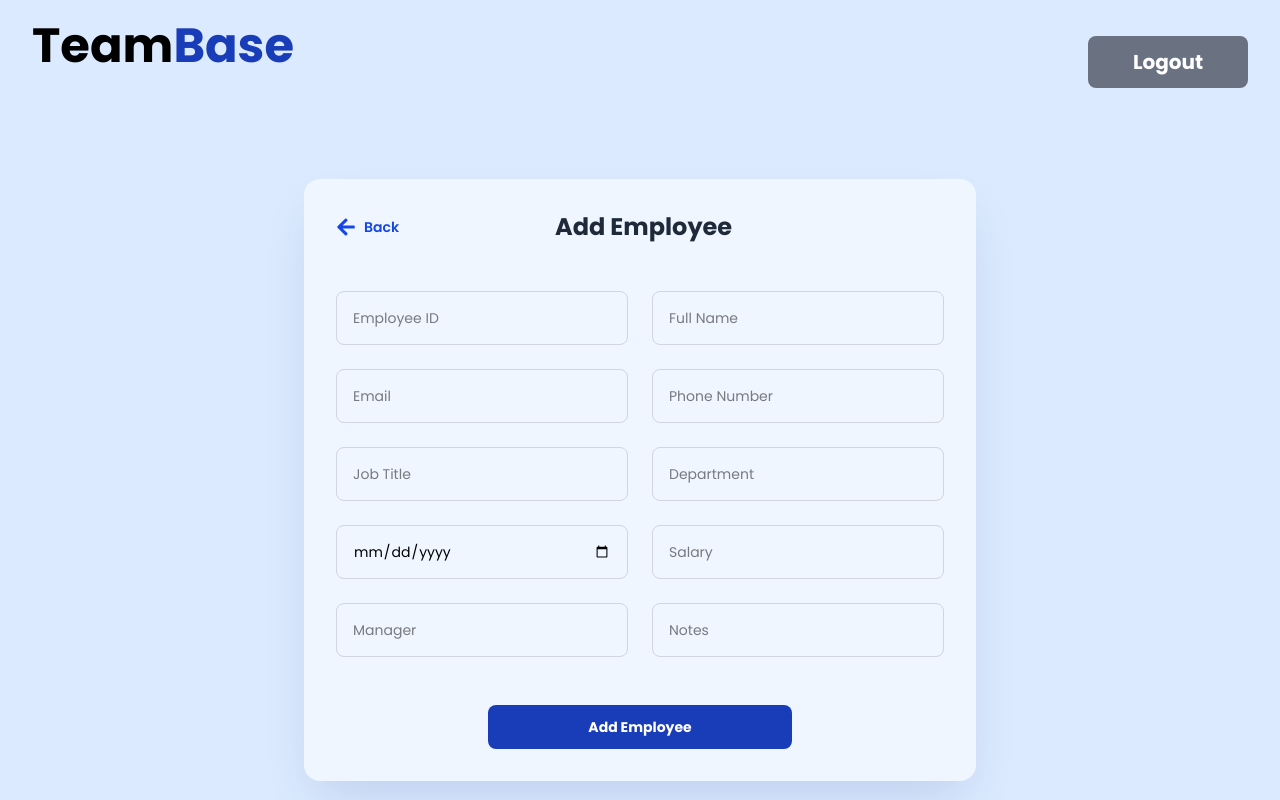
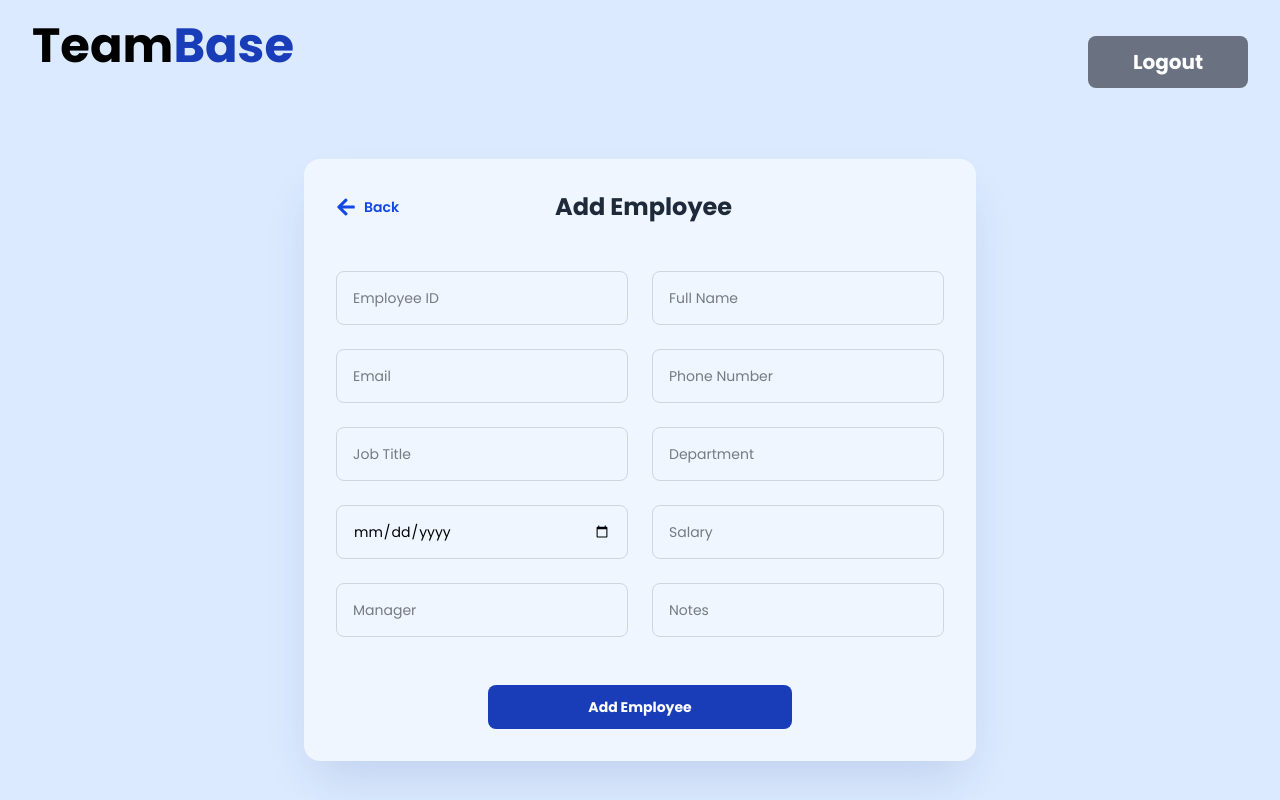
Before and after one commit to Izzeddin-Samara/TeamBase, a React (Vite) app in the folder Client/: page /employee in a window 1280 px wide. Shown: the top 800 px of the page. Built offline with nearby package versions, Linux system fonts and the light colour scheme; sample sign-in values are in the browser's storage.

Commit message:
Remove MarginTop in EmployeeForm

```diff
--- a/Client/src/components/EmployeeForm.tsx
+++ b/Client/src/components/EmployeeForm.tsx
@@ -241,7 +241,7 @@ const EmployeeForm: React.FC = () => {
     <>
     <Navbar/>
       <div className="w-full min-h-screen flex items-center justify-center p-4">
-        <div className="max-w-2xl w-full bg-blue-50 rounded-2xl shadow-2xl shadow-blue-900/15 p-8 mt-10">
+        <div className="max-w-2xl w-full bg-blue-50 rounded-2xl shadow-2xl shadow-blue-900/15 p-8">
           <div className="flex items-center justify-between mb-8">
             <Link to="/dashboard">
               <button className="flex items-center gap-2 cursor-pointer text-sm md:text-md text-blue-700 font-semibold hover:underline">
```
